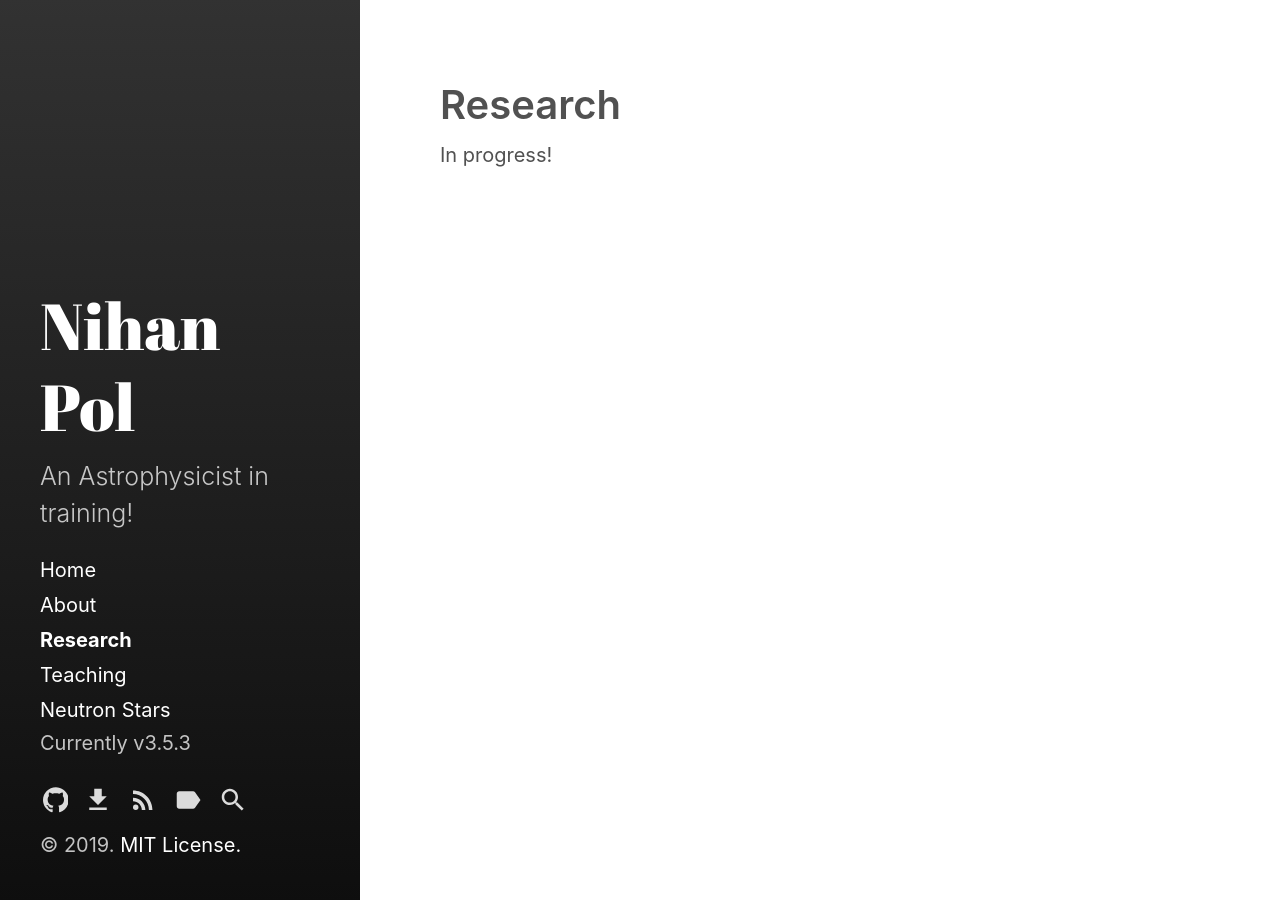
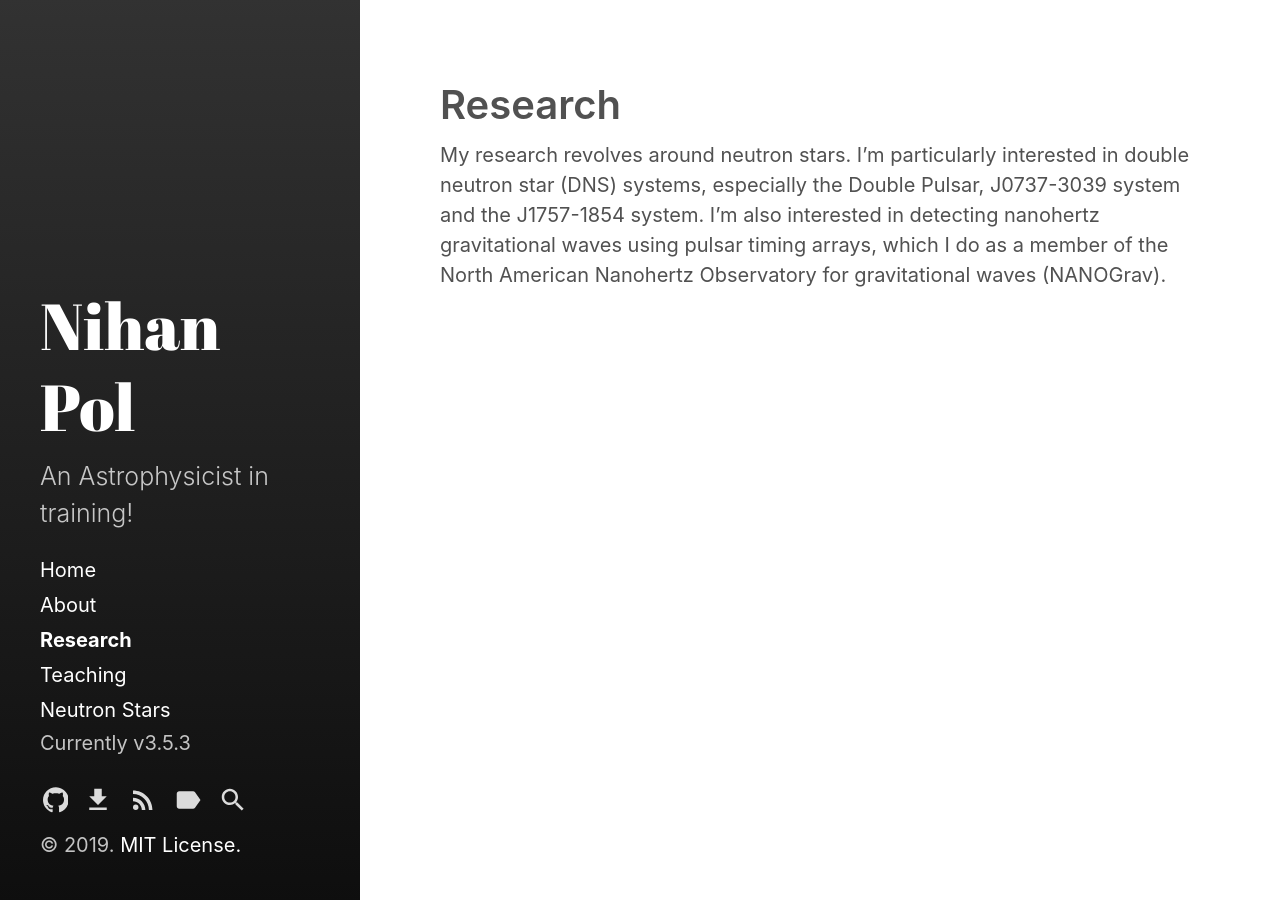
Before and after one commit to NihanPol/nihanpol.github.io, a Jekyll site: the page built from Research.md, in a window 1280 px wide. Built offline with Jekyll 4.4.1, drawn with Linux system fonts in a browser that asks for light colours.

Commit message:
add a brief entry to research.md to populate

```diff
--- a/Research.md
+++ b/Research.md
@@ -3,4 +3,7 @@ layout: category
 title: Research
 ---
 
-In progress!
+My research revolves around neutron stars. I'm particularly interested in double neutron star (DNS) systems, especially the
+Double Pulsar, J0737-3039 system and the J1757-1854 system. I'm also interested in detecting nanohertz gravitational waves
+using pulsar timing arrays, which I do as a member of the North American Nanohertz Observatory for gravitational waves
+(NANOGrav).
```
